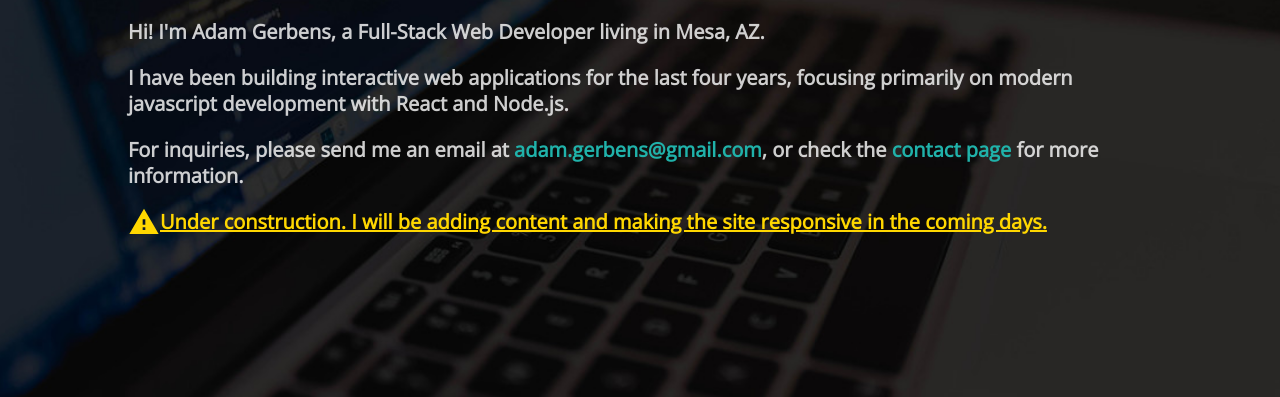
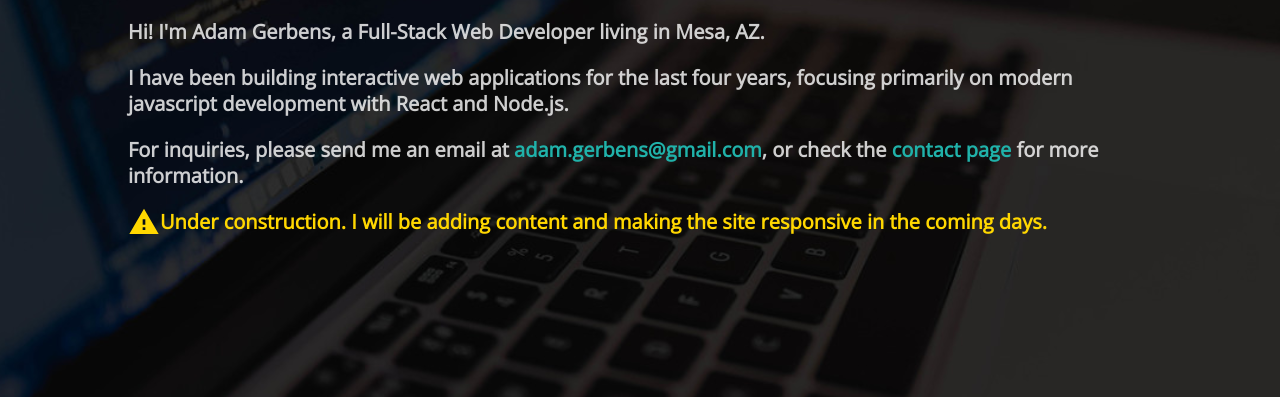
Before and after one commit to agerbens/agerbens.github.io, a Gatsby site: page / in a window 1280 px wide. Shown: the part 403-800 px from the top of the page. Built offline with nearby package versions, Linux system fonts and the light colour scheme; Gatsby itself is replaced by a stand-in of ours.

Commit message:
Put UnderConstruction component on other pages

```diff
--- a/src/components/UnderConstruction.js
+++ b/src/components/UnderConstruction.js
@@ -5,7 +5,7 @@ export default function UnderConstruction() {
   return (
     <span style={{ display: 'flex', alignItems: 'center' }}>
       <Warning />
-      <p className="warning">
+      <p style={{ color: 'gold', fontWeight: 'bold' }}>
         Under construction. I will be adding content and making the site
         responsive in the coming days.
       </p>
--- a/src/layouts/site.css
+++ b/src/layouts/site.css
@@ -5,7 +5,7 @@ body {
   font-size: 20px;
   -webkit-font-smoothing: antialiased;
   line-height: 1.3;
-  background-color: lightgray;
+  background-color: black;
 }
 
 a {
--- a/src/layouts/site.js
+++ b/src/layouts/site.js
@@ -37,7 +37,7 @@ const SiteLayout = ({ children, data }) => (
         />
         <Header siteTitle={data.site.siteMetadata.title} />
         {children}
-        <Footer />
+        {/* <Footer /> */}
       </Fragment>
     )}
   />
--- a/src/pages/contact.js
+++ b/src/pages/contact.js
@@ -1,5 +1,6 @@
 import React from 'react';
 import SiteLayout from '../layouts/site';
+import UnderConstruction from '../components/UnderConstruction';
 
 const ContactPage = () => (
   <SiteLayout>
@@ -10,7 +11,9 @@ const ContactPage = () => (
         padding: '300px 50px',
         backgroundColor: 'black',
       }}
-    />
+    >
+      <UnderConstruction />
+    </div>
   </SiteLayout>
 );
 
--- a/src/pages/styles/home.css
+++ b/src/pages/styles/home.css
@@ -1,6 +1,6 @@
 .Hero {
   background-image: url('../../images/hero-min.jpg');
-  height: 920px;
+  height: auto;
   background-size: cover;
   background-position: center;
 }
@@ -25,8 +25,3 @@
   font-weight: bold;
   font-size: 20px;
 }
-
-.Hero .warning {
-  color: gold;
-  text-decoration: underline;
-}
--- a/src/pages/work.js
+++ b/src/pages/work.js
@@ -1,5 +1,6 @@
 import React from 'react';
 import SiteLayout from '../layouts/site';
+import UnderConstruction from '../components/UnderConstruction';
 
 const WorkPage = () => (
   <SiteLayout>
@@ -10,7 +11,9 @@ const WorkPage = () => (
         padding: '300px 50px',
         backgroundColor: 'black',
       }}
-    />
+    >
+      <UnderConstruction />
+    </div>
   </SiteLayout>
 );
 
```
